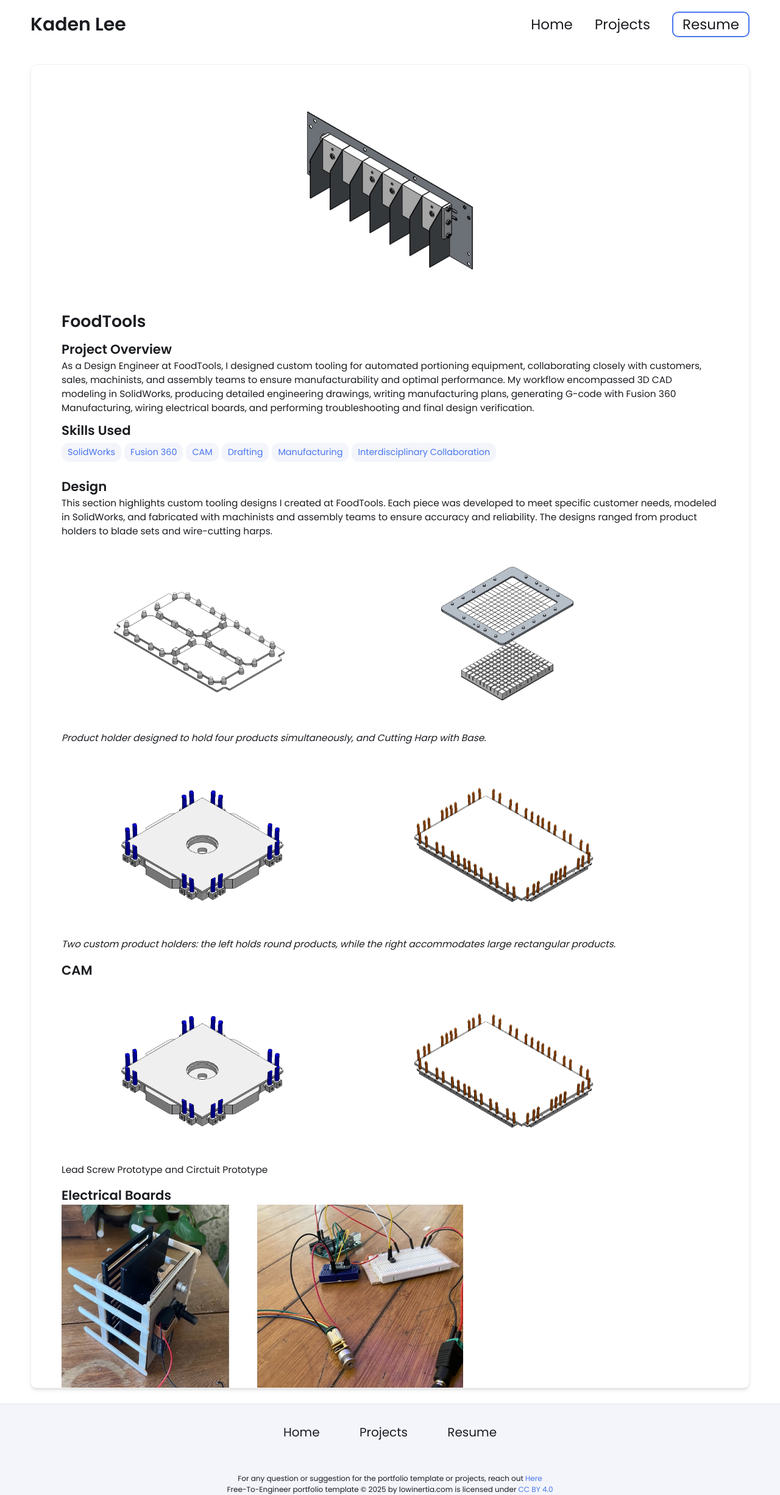
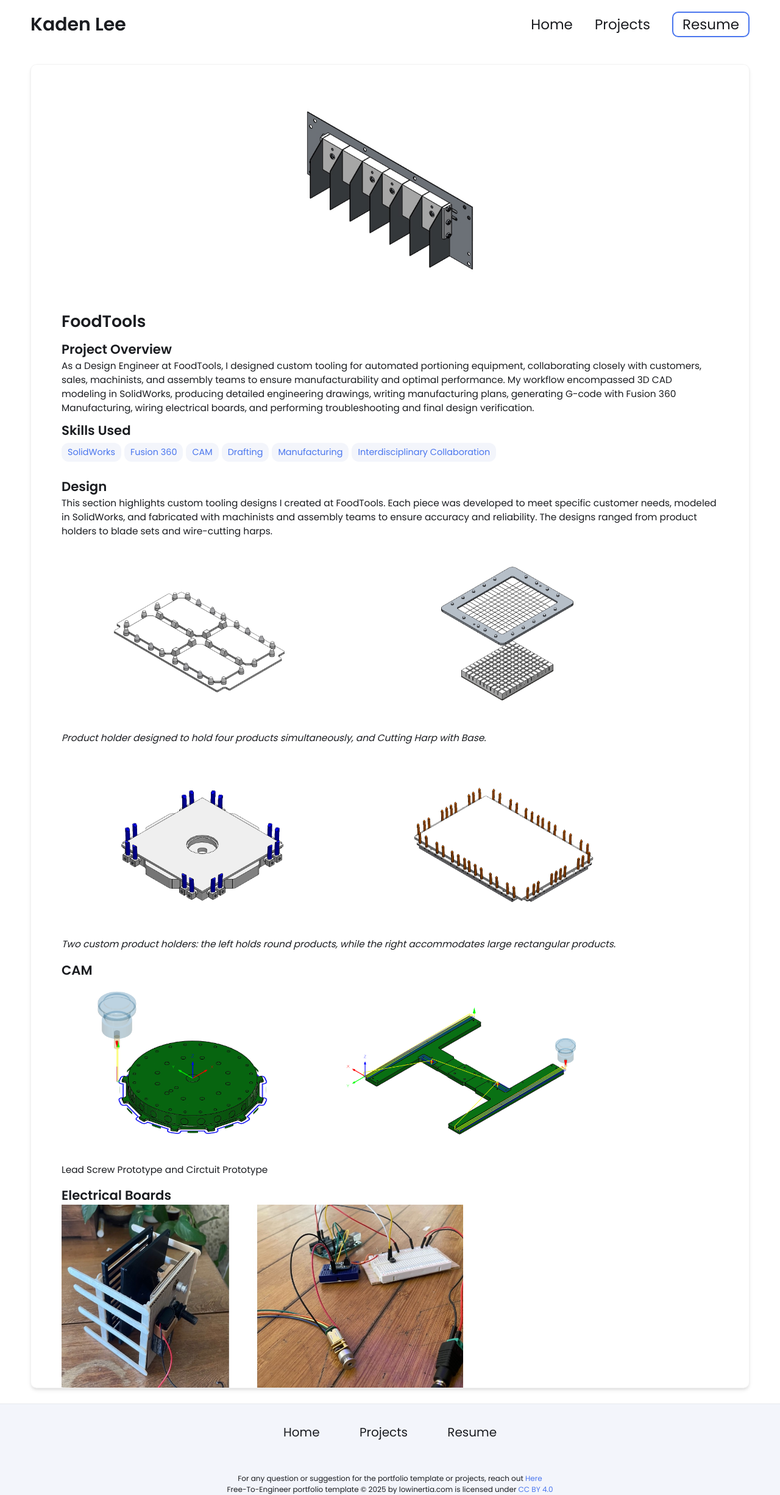
Before and after one commit to klee-eng/klee-eng.github.io, a Jekyll site: the page built from _projects/FoodTools/index.md, in a window 1280 px wide. Shown: the whole page at 61% size. Built offline with Jekyll 4.4.1, drawn with Linux system fonts in a browser that asks for light colours.

Commit message:
Update index.md

```diff
--- a/_projects/FoodTools/index.md
+++ b/_projects/FoodTools/index.md
@@ -35,8 +35,8 @@ This section highlights custom tooling designs I created at FoodTools. Each piec
 
 
 <div style="display: flex; gap: 10px;">
-  <img src="/images-foodtools/csrsdialpalre.PNG" height="300" alt="Hub1">
-  <img src="/images-foodtools/DIALpLATEASMpIC.PNG" height="300" alt="Hub1"></div>
+  <img src="/images-foodtools/DialPlateSim.PNG" height="300" alt="Hub1">
+  <img src="/images-foodtools/TurnTableSim.PNG" height="300" alt="Hub1"></div>
 
 Lead Screw Prototype and Circtuit Prototype
 
```
